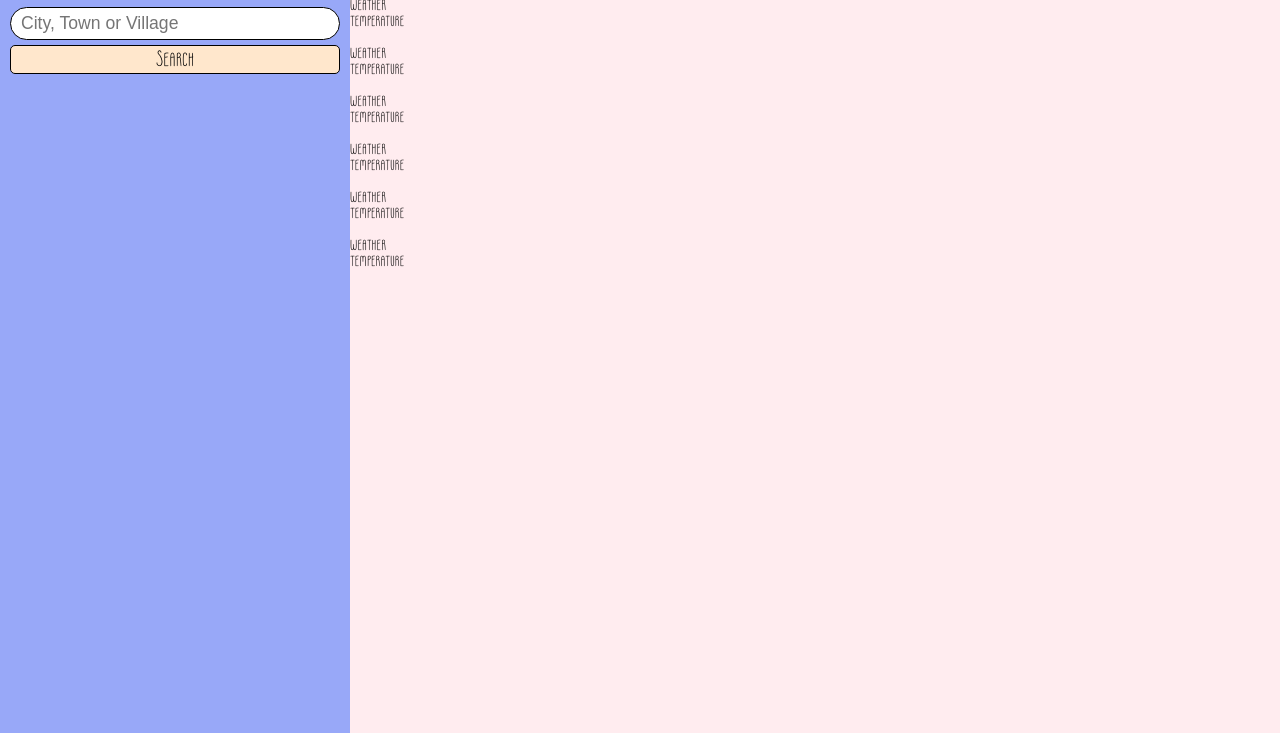
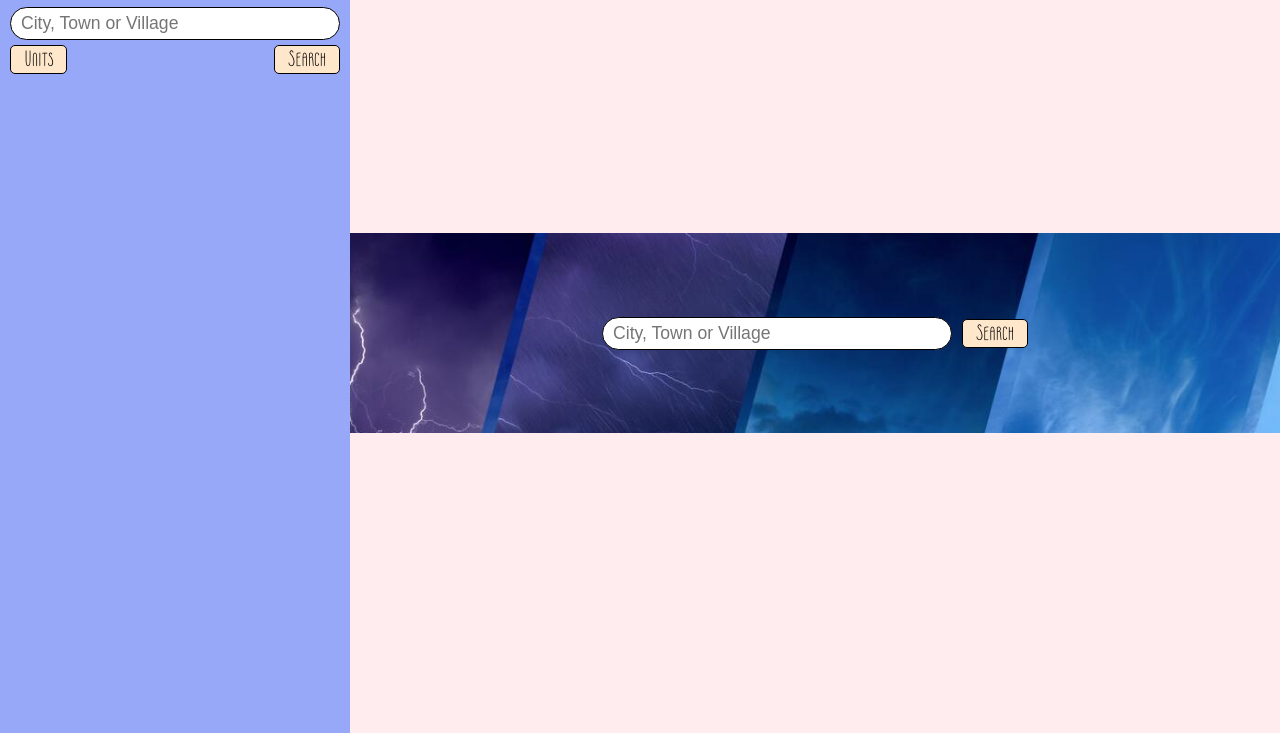
Before and after one commit to MrMSmithDev/weather-app, a website built with webpack: page dist/index.html in a window 1280 px wide. Shown: the part 67-800 px from the top of the page. Built offline with nearby package versions, Linux system fonts and the light colour scheme.

Commit message:
Imitate startup html element layout

```diff
--- a/dist/index.html
+++ b/dist/index.html
@@ -26,14 +26,31 @@
                     <label for="location-input">
                         <input type="text" name="location-input" id="location-input" placeholder="City, Town or Village">
                     </label>
-                    <button>Search</button>
+                    <div class="button-container">
+                        <button class="unit-button">Units</button>
+                        <button class="search-button">Search</button>
+                    </div>
                 </fieldset>
             </form>
 
         </nav>
 
         <main>
-            <div class="forecast-container">
+
+            <!-- const startupContainer = createClassElement('div', 'startup-container')
+    const startupImage = createClassElement('img', 'startup-image')
+    const startupHeader = createTextElement('h1', 'Whatever\'s the Weather')
+    const startupPara = createTextElement('p', '') -->
+
+    <div class="startup-container">
+        <div class="startup-image">
+            <input type="text" name="" id="" placeholder="City, Town or Village">
+            <button class="search-button">Search</button>
+        </div>
+    </div>
+
+
+            <!-- <div class="forecast-container">
                 <div class="current-forecast-container">
                     <div class="current-forecast-image"></div>
                     <p class="para-location">Location</p>
@@ -71,8 +88,8 @@
                         <p class="para-weather">weather</p>
                         <p class="para-temp">temperature</p>
                     </div>
-                </div>
-            </div>
+                </div> -->
+            <!-- </div> -->
         </main>
     </div>
 
```
